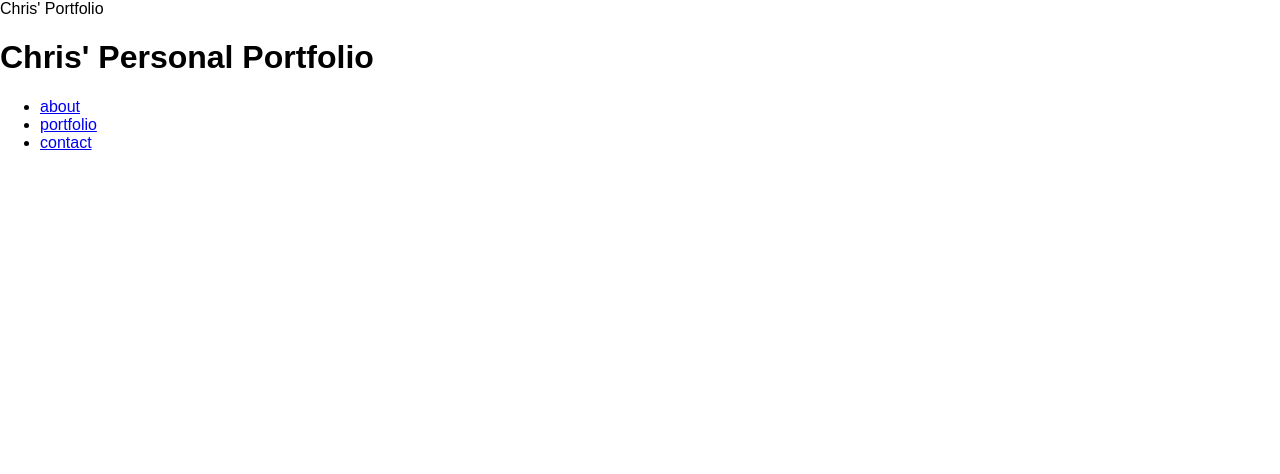
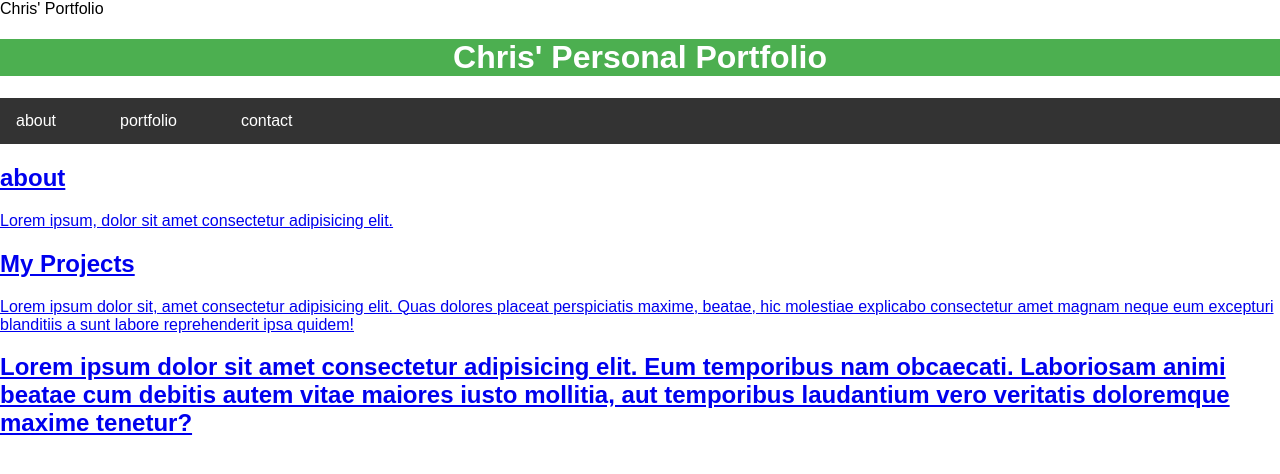
Before and after one commit to chrisgleixner/Flexbox, a plain HTML site: page index.html in a window 1280 px wide. Drawn offline with Linux system fonts and the light colour scheme.

Commit message:
3rd commit

```diff
--- a/index.html
+++ b/index.html
@@ -19,6 +19,19 @@
     </ul>
  </nav>
 </body>
+<main>
+  <section id="about">
+    <h2>about</h2>
+    <p>Lorem ipsum, dolor sit amet consectetur adipisicing elit.</p>
+  </section>
+  <section id="portfolio">
+    <h2>My Projects</h2>
+    <p>Lorem ipsum dolor sit, amet consectetur adipisicing elit. Quas dolores placeat perspiciatis maxime, beatae, hic molestiae explicabo consectetur amet magnam neque eum excepturi blanditiis a sunt labore reprehenderit ipsa quidem!</p>
+    </section>
+  <section id="contact me">
+    <h2>Lorem ipsum dolor sit amet consectetur adipisicing elit. Eum temporibus nam obcaecati. Laboriosam animi beatae cum debitis autem vitae maiores iusto mollitia, aut temporibus laudantium vero veritatis doloremque maxime tenetur?</h2>
+  </section>
+</main>
 
 
 </html>
--- a/styles.css
+++ b/styles.css
@@ -4,3 +4,34 @@ body {
   padding: 0;
   box-sizing: border-box;
 }
+
+header {
+  background-color: #4caf50;
+  color: white;
+  padding: 0;
+  text-align: center;
+}
+
+nav ul {
+  list-style-type: none;
+  padding: 0;
+  overflow: hidden;
+  background-color: #333;
+}
+
+nav ul li {
+  float: left;
+}
+
+nav ul li a {
+  display: inline-block;
+  color: white;
+  text-align: center;
+  padding: 14px 16px;
+  text-decoration: none;
+}
+
+nav ul li a:hover {
+  background-color: #ddd;
+  color: black;
+}
```
